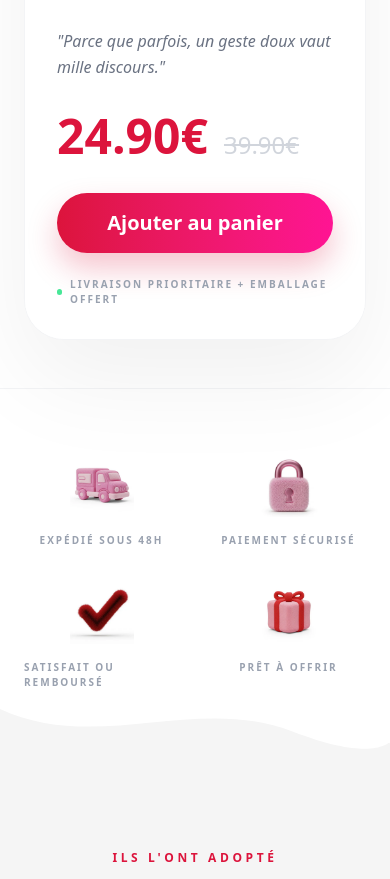
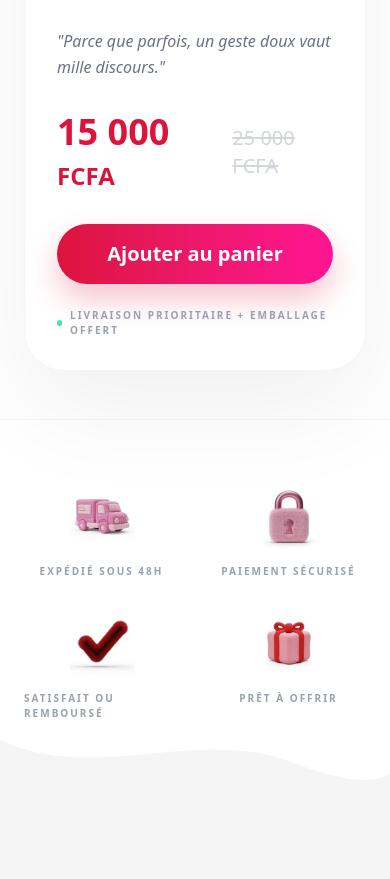
Before and after one commit to Dohou59/le-complice-st-valentin, a Next.js app: page / in a window 390 px wide. Shown: the part 7055-7934 px from the top of the page. Built offline with nearby package versions, Linux system fonts and the light colour scheme; a web font is replaced by a local one.

Commit message:
feat: add cart drawer component and product offer section with add to cart functionality.

```diff
--- a/src/components/cart/CartDrawer.tsx
+++ b/src/components/cart/CartDrawer.tsx
@@ -57,7 +57,7 @@ export function CartDrawer() {
                                         <div className="flex-1 flex flex-col justify-between">
                                             <div>
                                                 <h4 className="font-serif font-bold text-[#3C3C3C]">{item.name}</h4>
-                                                <p className="text-[#DC143C] font-bold">{item.price.toFixed(2)}€</p>
+                                                <p className="text-[#DC143C] font-bold">{item.price.toLocaleString('fr-FR')} FCFA</p>
                                             </div>
                                             <div className="flex items-center justify-between mt-2">
                                                 <div className="flex items-center gap-2 bg-gray-50 rounded-lg p-1">
@@ -84,7 +84,7 @@ export function CartDrawer() {
                         <div className="w-full space-y-4">
                             <div className="flex items-center justify-between text-lg font-bold text-[#3C3C3C]">
                                 <span>Total</span>
-                                <span>{total.toFixed(2)}€</span>
+                                <span>{total.toLocaleString('fr-FR')} FCFA</span>
                             </div>
                             <Button
                                 className="w-full bg-gradient-to-r from-[#DC143C] to-[#FF1493] text-white py-6 rounded-xl text-lg font-bold shadow-lg hover:shadow-xl transition-all"
--- a/src/components/sections/PrixSection.tsx
+++ b/src/components/sections/PrixSection.tsx
@@ -131,8 +131,8 @@ const PrixSection = () => {
 
                     {/* SECTION PRIX COMPACTE */}
                     <div className="flex items-baseline gap-4 mb-8">
-                        <span className="text-5xl font-bold text-[#DC143C]">24.90€</span>
-                        <span className="text-2xl text-gray-300 line-through font-light">39.90€</span>
+                        <span className="text-4xl lg:text-5xl font-bold text-[#DC143C]">15 000 <span className="text-2xl">FCFA</span></span>
+                        <span className="text-xl text-gray-300 line-through font-light">25 000 FCFA</span>
                     </div>
 
                     {/* BOUTON D'ACTION AJUSTÉ */}
@@ -143,7 +143,7 @@ const PrixSection = () => {
                             addToCart({
                                 id: 'pack-serenite',
                                 name: 'Le Pack Sérénité',
-                                price: 24.90,
+                                price: 15000,
                                 quantity: 1,
                                 image: "/images/hero-peluche.webp"
                             });
```
